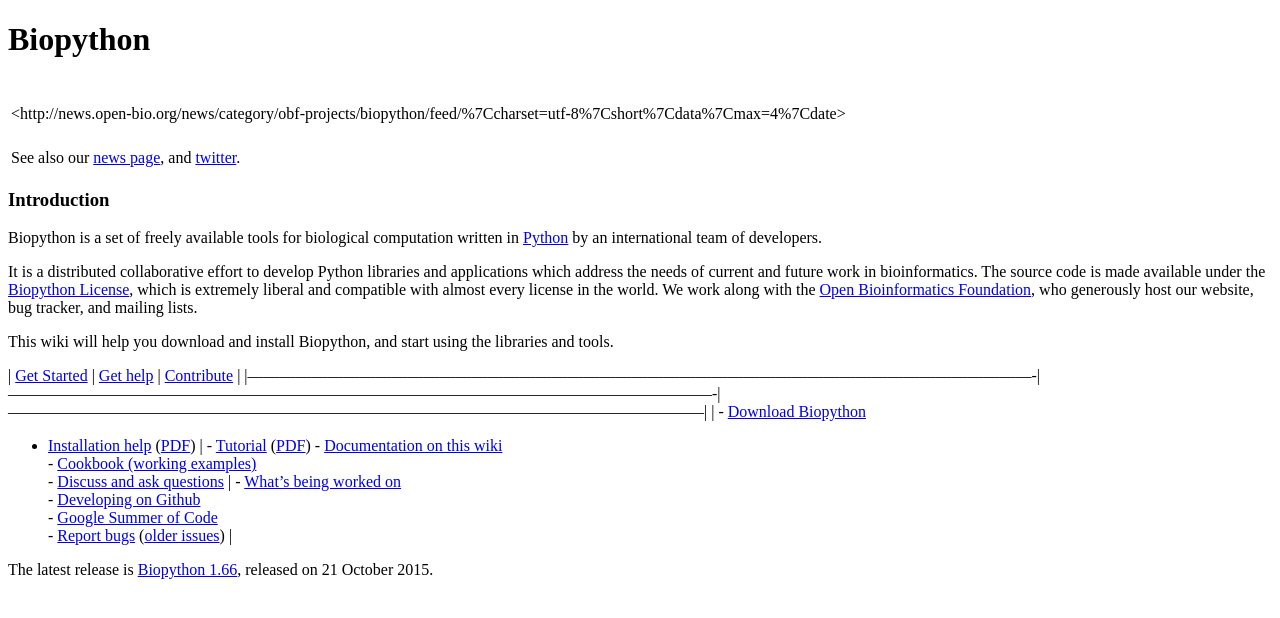
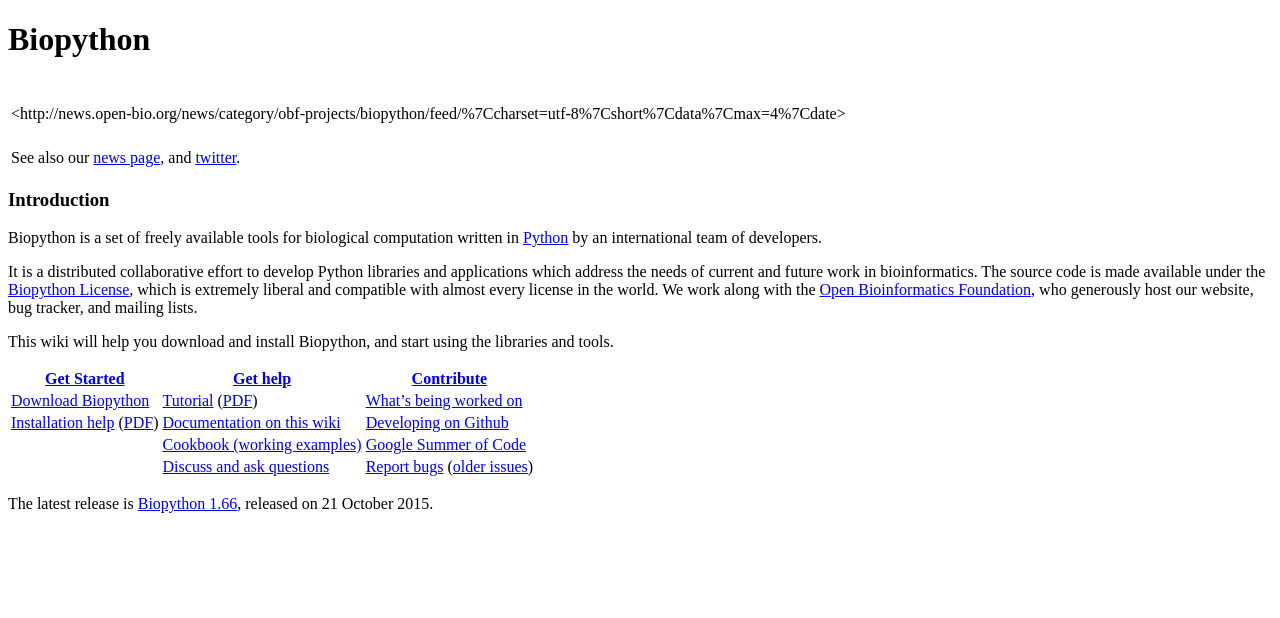
Before and after one commit to biopython/biopython.github.io, a Jekyll site: the page built from wiki/Biopython.md, in a window 1280 px wide. Shown: the top 618 px of the page. Built offline with Jekyll 4.4.1, drawn with Linux system fonts in a browser that asks for light colours.

```diff
--- a/wiki/Biopython.md
+++ b/wiki/Biopython.md
@@ -27,16 +27,12 @@ who generously host our website, bug tracker, and mailing lists.
 This wiki will help you download and install Biopython, and start using
 the libraries and tools.
 
-| [Get Started](Getting_Started "wikilink")                                                                                                          | [ Get help](Documentation "wikilink")                                                                                               | [ Contribute](Contributing "wikilink")                                                                                            |
-|----------------------------------------------------------------------------------------------------------------------------------------------------|-------------------------------------------------------------------------------------------------------------------------------------|-----------------------------------------------------------------------------------------------------------------------------------|
-| -   [ Download Biopython](Download "wikilink")
- -   [Installation help](http://biopython.org/DIST/docs/install/Installation.html) ([PDF](http://biopython.org/DIST/docs/install/Installation.pdf))  | -   [Tutorial](http://biopython.org/DIST/docs/tutorial/Tutorial.html) ([PDF](http://biopython.org/DIST/docs/tutorial/Tutorial.pdf))
-                                                                                                                                                      -   [ Documentation on this wiki](Category%3AWiki_Documentation "wikilink")
-                                                                                                                                                      -   [ Cookbook (working examples)](Category%3ACookbook "wikilink")
-                                                                                                                                                      -   [ Discuss and ask questions](Mailing_lists "wikilink")                                                                           | -   [ What's being worked on](Active_projects "wikilink")
-                                                                                                                                                                                                                                                                                            -   [ Developing on Github ](GitUsage "wikilink")
-                                                                                                                                                                                                                                                                                            -   [Google Summer of Code](Google_Summer_of_Code "wikilink")
-                                                                                                                                                                                                                                                                                            -   [Report bugs](https://github.com/biopython/biopython/issues) ([older issues](http://redmine.open-bio.org/projects/biopython))  |
+| [Get Started](Getting_Started "wikilink")                                                                                                      | [ Get help](Documentation "wikilink")                                                                                           | [ Contribute](Contributing "wikilink")                                                                                        |
+|------------------------------------------------------------------------------------------------------------------------------------------------|---------------------------------------------------------------------------------------------------------------------------------|-------------------------------------------------------------------------------------------------------------------------------|
+| [ Download Biopython](Download "wikilink")                                                                                                     | [Tutorial](http://biopython.org/DIST/docs/tutorial/Tutorial.html) ([PDF](http://biopython.org/DIST/docs/tutorial/Tutorial.pdf)) | [ What's being worked on](Active_projects "wikilink")                                                                         |
+| [Installation help](http://biopython.org/DIST/docs/install/Installation.html) ([PDF](http://biopython.org/DIST/docs/install/Installation.pdf)) | [ Documentation on this wiki](Category%3AWiki_Documentation "wikilink")                                                         | [ Developing on Github ](GitUsage "wikilink")                                                                                 |
+|                                                                                                                                                | [ Cookbook (working examples)](Category%3ACookbook "wikilink")                                                                  | [Google Summer of Code](Google_Summer_of_Code "wikilink")                                                                     |
+|                                                                                                                                                | [ Discuss and ask questions](Mailing_lists "wikilink")                                                                          | [Report bugs](https://github.com/biopython/biopython/issues) ([older issues](http://redmine.open-bio.org/projects/biopython)) |
 
 The latest release is [Biopython 1.66](Download "wikilink"), released on
 21 October 2015.
```
Also changed, not shown: 1 other file.
